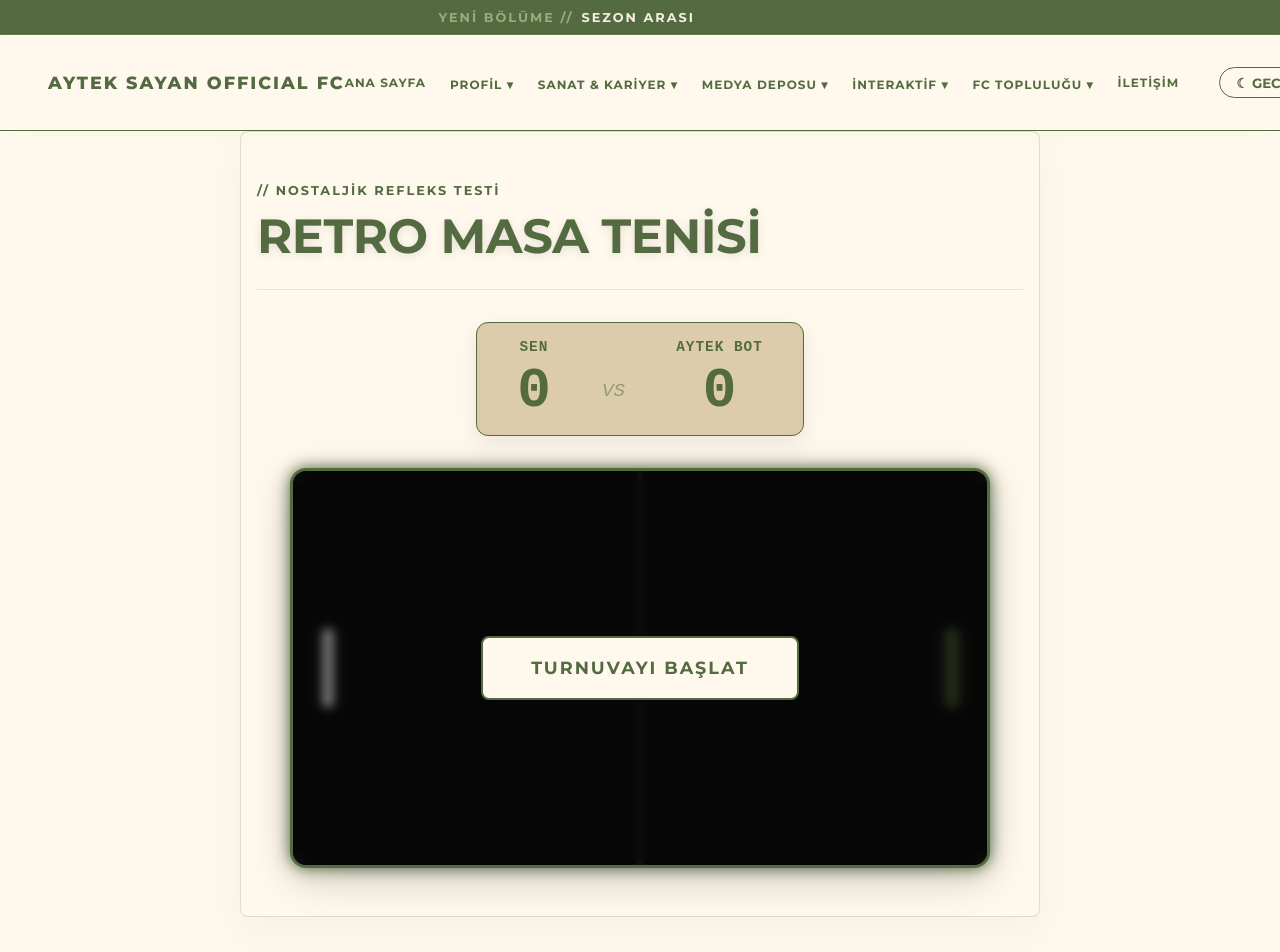
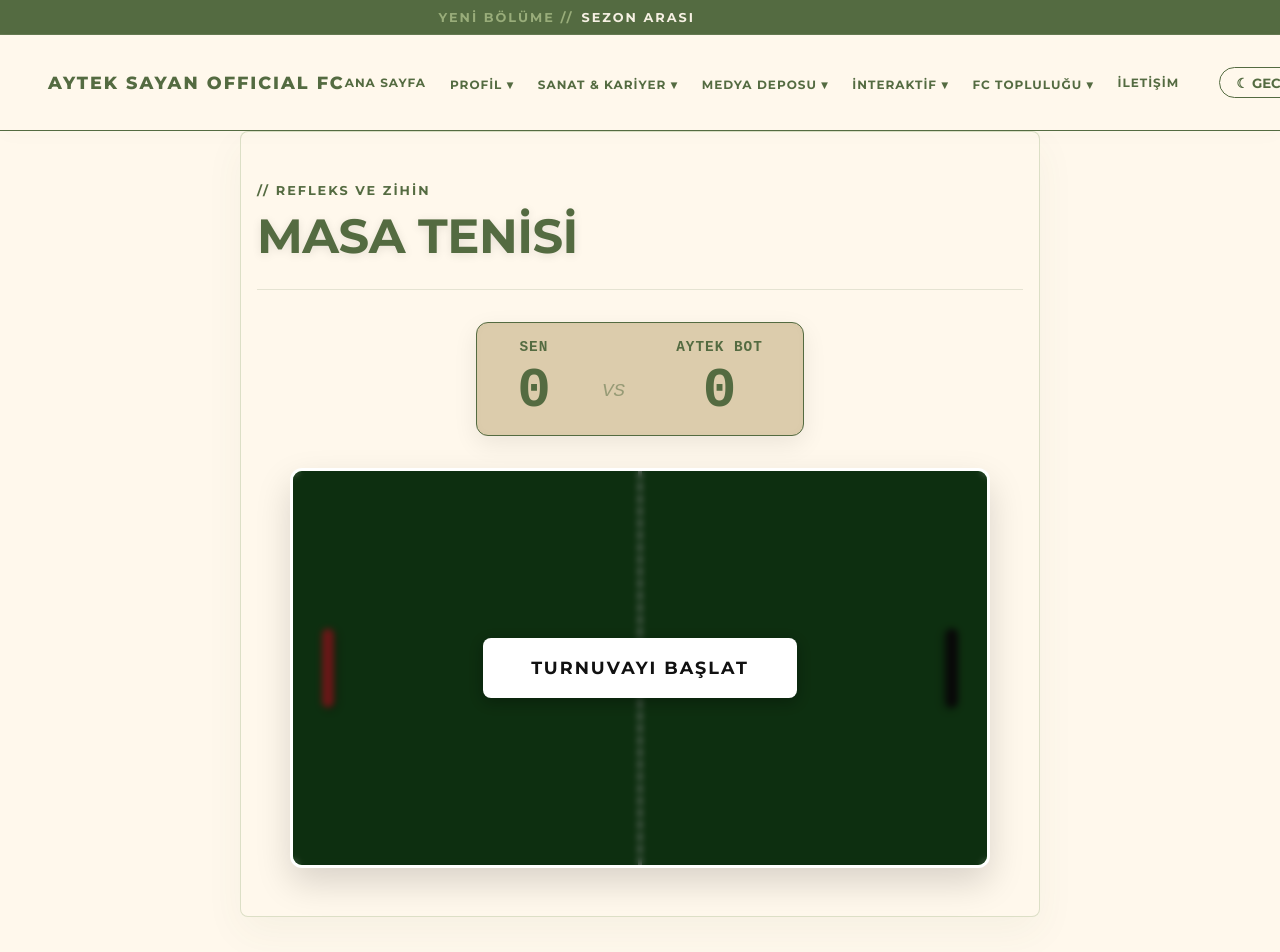
Before and after one commit to ebru1967/oyuncu-fan-projesi, a React (Vite) app: page /masa-tenisi in a window 1280 px wide. Shown: the top 952 px of the page. Built offline with nearby package versions, Linux system fonts and the light colour scheme.

Commit message:
masa tenisi css güncellendi.

```diff
--- a/src/pages/MasaTenisi.jsx
+++ b/src/pages/MasaTenisi.jsx
@@ -132,126 +132,111 @@ function MasaTenisi() {
   return (
     <div className="game-container animate-fade" style={{ textAlign: 'center', padding: '3rem 1rem', backgroundColor: 'var(--bg-main)', color: 'var(--text-main)', fontFamily: 'var(--font-heading)', minHeight: '80vh', display: 'flex', flexDirection: 'column', alignItems: 'center' }}>
 
+      {/* 🚀 DİNAMİK TEMA MOTORU */}
+      <style>{`
+        /* --- GÜNDÜZ MODU: GERÇEK MASA TENİSİ (VARSAYILAN) --- */
+        .pp-board {
+          background-color: #1b5e20 !important; /* Gerçekçi Masa Yeşili */
+          border-color: #fff !important;
+          box-shadow: 0 15px 35px rgba(0,0,0,0.15) !important;
+        }
+        .pp-center-line { border-left-color: rgba(255,255,255,0.7) !important; }
+        .pp-player { background-color: #d32f2f !important; box-shadow: 2px 2px 6px rgba(0,0,0,0.4) !important; } /* Kırmızı Raket */
+        .pp-bot { background-color: #111 !important; box-shadow: -2px 2px 6px rgba(0,0,0,0.4) !important; } /* Siyah Raket */
+        .pp-ball { background-color: #ffb300 !important; box-shadow: 0 2px 5px rgba(0,0,0,0.4) !important; } /* Turuncu Top */
+
+        /* --- KARANLIK MOD: RETRO NEON (ATARİ EFEKTİ) --- */
+        .dark .pp-board, [data-theme="dark"] .pp-board, [data-mode="dark"] .pp-board {
+          background-color: #0a0a0a !important; /* Derin Siyah */
+          border-color: var(--accent-dark) !important;
+          box-shadow: 0 10px 40px rgba(0,0,0,0.3), 0 0 15px var(--accent-dark) !important;
+        }
+        .dark .pp-center-line, [data-theme="dark"] .pp-center-line { border-left-color: rgba(255,255,255,0.15) !important; }
+        .dark .pp-player, [data-theme="dark"] .pp-player { background-color: #fff !important; box-shadow: 0 0 12px rgba(255,255,255,0.6) !important; } /* Parlayan Beyaz */
+        .dark .pp-bot, [data-theme="dark"] .pp-bot { background-color: var(--accent-dark) !important; box-shadow: 0 0 12px var(--accent-dark) !important; } /* Parlayan Vurgu Rengi */
+        .dark .pp-ball, [data-theme="dark"] .pp-ball { background-color: #fff !important; box-shadow: 0 0 15px rgba(255,255,255,0.9) !important; }
+      `}</style>
+
       {/* ÜST BAŞLIK */}
       <div className="section-header-editorial" style={{ marginBottom: '2rem', width: '100%' }}>
-        <span className="archive-badge" style={{ color: 'var(--accent-dark)', letterSpacing: '2px' }}>// NOSTALJİK REFLEKS TESTİ</span>
-        <h2 className="editorial-title" style={{ marginTop: '0.5rem', fontSize: 'clamp(1.8rem, 5vw, 3rem)', textShadow: '0px 2px 10px rgba(0,0,0,0.1)' }}>RETRO MASA TENİSİ</h2>
+        <span className="archive-badge" style={{ color: 'var(--accent-dark)', letterSpacing: '2px' }}>// REFLEKS VE ZİHİN</span>
+        <h2 className="editorial-title" style={{ marginTop: '0.5rem', fontSize: 'clamp(1.8rem, 5vw, 3rem)', textShadow: '0px 2px 10px rgba(0,0,0,0.1)' }}>MASA TENİSİ</h2>
       </div>
 
-      {/* SKOR TABELASI (DİJİTAL PANO EFEKTİ) */}
+      {/* SKOR TABELASI */}
       <div style={{
-        display: 'flex',
-        justifyContent: 'center',
-        alignItems: 'center',
-        gap: 'clamp(1.5rem, 4vw, 4rem)',
-        margin: '0 0 2rem 0',
-        padding: '1rem 2.5rem',
-        backgroundColor: 'var(--bg-card)',
-        border: '1px solid var(--accent-dark)',
-        borderRadius: '12px',
+        display: 'flex', justifyContent: 'center', alignItems: 'center', gap: 'clamp(1.5rem, 4vw, 4rem)',
+        margin: '0 0 2rem 0', padding: '1rem 2.5rem', backgroundColor: 'var(--bg-card)',
+        border: '1px solid var(--accent-dark)', borderRadius: '12px',
         boxShadow: '0 8px 25px rgba(0,0,0,0.08), inset 0 0 10px rgba(0,0,0,0.02)',
-        fontFamily: 'monospace',
-        position: 'relative'
+        fontFamily: 'monospace', position: 'relative'
       }}>
         <div style={{ display: 'flex', flexDirection: 'column', alignItems: 'center' }}>
           <span style={{ fontSize: '0.9rem', color: 'var(--accent-dark)', fontWeight: 'bold', letterSpacing: '1px', marginBottom: '0.5rem' }}>SEN</span>
           <span style={{ fontSize: 'clamp(2.5rem, 6vw, 3.5rem)', fontWeight: '900', color: 'var(--text-main)', lineHeight: '1' }}>{playerScore}</span>
         </div>
-
         <div style={{ fontSize: '1.2rem', color: 'var(--accent-dark)', opacity: 0.5, fontStyle: 'italic', marginTop: '1.5rem' }}>VS</div>
-
         <div style={{ display: 'flex', flexDirection: 'column', alignItems: 'center' }}>
           <span style={{ fontSize: '0.9rem', color: 'var(--accent-dark)', fontWeight: 'bold', letterSpacing: '1px', marginBottom: '0.5rem' }}>AYTEK BOT</span>
           <span style={{ fontSize: 'clamp(2.5rem, 6vw, 3.5rem)', fontWeight: '900', color: 'var(--text-main)', lineHeight: '1' }}>{botScore}</span>
         </div>
       </div>
 
-      {/* OYUN ALANI (CRT EKRAN EFEKTİ) */}
+      {/* OYUN ALANI */}
       <div
         ref={gameAreaRef}
+        className="pp-board" // CSS motoruna bağlandı
         onMouseMove={(e) => handleMove(e.clientY)}
         onTouchMove={(e) => { e.preventDefault(); handleMove(e.touches[0].clientY); }}
         style={{
-          position: 'relative',
-          width: '100%',
-          maxWidth: '700px',
-          height: 'clamp(300px, 50vh, 450px)',
-          backgroundColor: '#111', // Oyun alanını her zaman koyu yapıp kontrastı artırdık
-          border: '3px solid var(--accent-dark)',
-          borderRadius: '16px',
-          boxShadow: '0 10px 40px rgba(0,0,0,0.2), 0 0 15px var(--accent-dark)', // Dış Neon Parlama
-          overflow: 'hidden',
-          cursor: 'none',
-          touchAction: 'none'
+          position: 'relative', width: '100%', maxWidth: '700px', height: 'clamp(300px, 50vh, 450px)',
+          borderWidth: '3px', borderStyle: 'solid', borderRadius: '12px',
+          overflow: 'hidden', cursor: 'none', touchAction: 'none', transition: 'all 0.3s ease'
         }}
       >
         {/* ORTA ÇİZGİ */}
-        <div style={{ position: 'absolute', top: 0, bottom: 0, left: '50%', width: '4px', marginLeft: '-2px', borderLeft: '4px dashed rgba(255,255,255,0.2)' }} />
+        <div className="pp-center-line" style={{ position: 'absolute', top: 0, bottom: 0, left: '50%', width: '4px', marginLeft: '-2px', borderLeftWidth: '4px', borderLeftStyle: 'dashed', transition: 'all 0.3s ease' }} />
 
         {/* OYUNCU RAKETİ (SOL) */}
-        <div ref={playerRef} style={{
+        <div ref={playerRef} className="pp-player" style={{
           position: 'absolute', left: '5%', top: '50%', width: '12px', height: `${state.current.paddleHeight}%`,
-          backgroundColor: '#fff', transform: 'translate(-50%, -50%)', borderRadius: '6px',
-          boxShadow: '0 0 10px rgba(255,255,255,0.5)' // Raket Parlaması
+          transform: 'translate(-50%, -50%)', borderRadius: '6px', transition: 'background-color 0.3s ease, box-shadow 0.3s ease'
         }} />
 
         {/* BOT RAKETİ (SAĞ) */}
-        <div ref={botRef} style={{
+        <div ref={botRef} className="pp-bot" style={{
           position: 'absolute', left: '95%', top: '50%', width: '12px', height: `${state.current.paddleHeight}%`,
-          backgroundColor: 'var(--accent-dark)', transform: 'translate(-50%, -50%)', borderRadius: '6px',
-          boxShadow: '0 0 12px var(--accent-dark)' // Bot Raket Parlaması
+          transform: 'translate(-50%, -50%)', borderRadius: '6px', transition: 'background-color 0.3s ease, box-shadow 0.3s ease'
         }} />
 
         {/* TOP */}
-        <div ref={ballRef} style={{
+        <div ref={ballRef} className="pp-ball" style={{
           position: 'absolute', left: '50%', top: '50%', width: '18px', height: '18px',
-          backgroundColor: '#fff', transform: 'translate(-50%, -50%)', borderRadius: '50%',
-          display: gameState === 'idle' ? 'none' : 'block',
-          boxShadow: '0 0 15px rgba(255,255,255,0.8)' // Top Parlaması
+          transform: 'translate(-50%, -50%)', borderRadius: '50%', display: gameState === 'idle' ? 'none' : 'block',
+          transition: 'background-color 0.3s ease, box-shadow 0.3s ease'
         }} />
 
-        {/* BAŞLANGIÇ EKRANI (GLASSMORPHISM) */}
+        {/* BAŞLANGIÇ EKRANI */}
         {gameState === 'idle' && (
-          <div style={{ position: 'absolute', inset: 0, display: 'flex', alignItems: 'center', justifyContent: 'center', backgroundColor: 'rgba(0,0,0,0.6)', backdropFilter: 'blur(4px)', zIndex: 10 }}>
+          <div style={{ position: 'absolute', inset: 0, display: 'flex', alignItems: 'center', justifyContent: 'center', backgroundColor: 'rgba(0,0,0,0.5)', backdropFilter: 'blur(3px)', zIndex: 10 }}>
             <button onClick={startGame} className="editorial-link" style={{
-              padding: '1.2rem 3rem',
-              backgroundColor: 'var(--bg-main)',
-              color: 'var(--text-main)',
-              border: '2px solid var(--accent-dark)',
-              borderRadius: '8px',
-              fontSize: '1.1rem',
-              cursor: 'pointer',
-              fontWeight: 'bold',
-              textTransform: 'uppercase',
-              letterSpacing: '2px',
-              boxShadow: '0 4px 15px rgba(0,0,0,0.2)'
+              padding: '1.2rem 3rem', backgroundColor: '#fff', color: '#111',
+              border: 'none', borderRadius: '8px', fontSize: '1.1rem', cursor: 'pointer',
+              fontWeight: 'bold', textTransform: 'uppercase', letterSpacing: '2px', boxShadow: '0 4px 15px rgba(0,0,0,0.3)'
             }}>TURNUVAYI BAŞLAT</button>
           </div>
         )}
 
-        {/* BİTİŞ EKRANI (GLASSMORPHISM) */}
+        {/* BİTİŞ EKRANI */}
         {gameState === 'gameover' && (
-          <div style={{ position: 'absolute', inset: 0, display: 'flex', flexDirection: 'column', alignItems: 'center', justifyContent: 'center', backgroundColor: 'rgba(0,0,0,0.7)', backdropFilter: 'blur(5px)', zIndex: 10, color: '#fff' }}>
-            <h3 style={{
-              fontSize: 'clamp(2rem, 5vw, 3rem)',
-              marginBottom: '1.5rem',
-              fontWeight: '900',
-              textShadow: '0 2px 10px rgba(0,0,0,0.5)',
-              color: winner === 'Sen' ? '#4caf50' : '#f44336'
-            }}>
+          <div style={{ position: 'absolute', inset: 0, display: 'flex', flexDirection: 'column', alignItems: 'center', justifyContent: 'center', backgroundColor: 'rgba(0,0,0,0.8)', backdropFilter: 'blur(4px)', zIndex: 10, color: '#fff' }}>
+            <h3 style={{ fontSize: 'clamp(2rem, 5vw, 3rem)', marginBottom: '1.5rem', fontWeight: '900', textShadow: '0 2px 10px rgba(0,0,0,0.5)', color: winner === 'Sen' ? '#4caf50' : '#f44336' }}>
               {winner === 'Sen' ? 'KAZANDIN!' : 'AYTEK BOT KAZANDI!'}
             </h3>
             <button onClick={startGame} className="editorial-link" style={{
-              padding: '1rem 2.5rem',
-              backgroundColor: '#fff',
-              color: '#111',
-              border: 'none',
-              borderRadius: '8px',
-              fontSize: '1rem',
-              cursor: 'pointer',
-              fontWeight: '900',
-              textTransform: 'uppercase',
-              letterSpacing: '1px'
+              padding: '1rem 2.5rem', backgroundColor: '#fff', color: '#111',
+              border: 'none', borderRadius: '8px', fontSize: '1rem', cursor: 'pointer',
+              fontWeight: '900', textTransform: 'uppercase', letterSpacing: '1px'
             }}>RÖVANŞ İSTE</button>
           </div>
         )}
```
